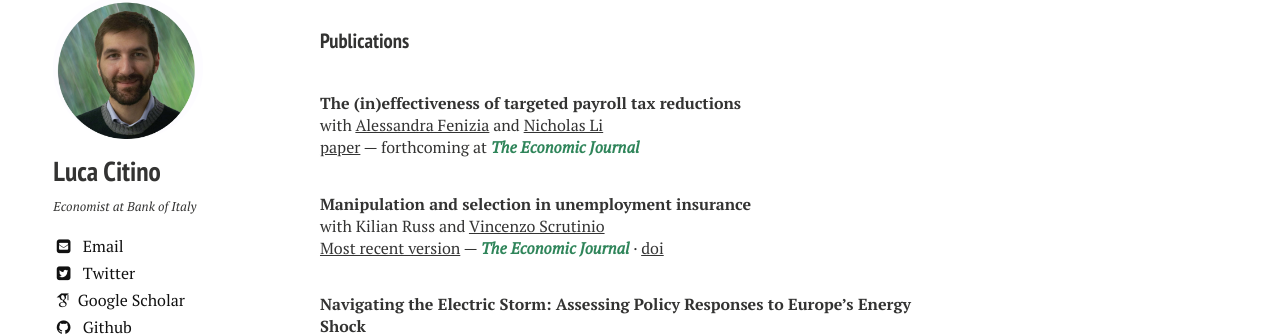
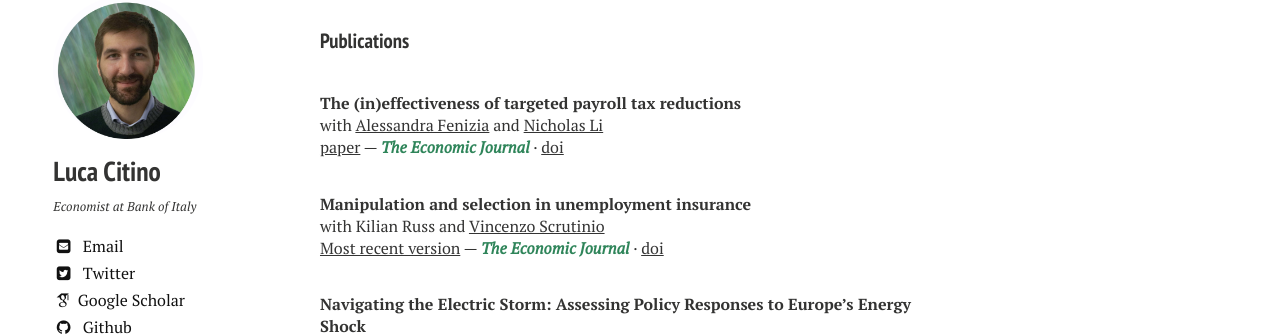
Before and after one commit to luca-citino/luca-citino.github.io, a Jekyll site: the page built from research.md, in a window 1280 px wide. Shown: the part 166-502 px from the top of the page. Built offline with Jekyll 4.4.1, drawn with Linux system fonts in a browser that asks for light colours; nearby versions of some CDN libraries; some web fonts are replaced.

Commit message:
Update research.md

```diff
--- a/research.md
+++ b/research.md
@@ -13,7 +13,7 @@ title: Research
 
 **The (in)effectiveness of targeted payroll tax reductions**
 with [Alessandra Fenizia](https://sites.google.com/site/alessandrafenizia/) and [Nicholas Li](https://sites.google.com/view/nicholasli)
-[paper](https://luca-citino.github.io/docs/FLC_2025Jan7.pdf) — forthcoming at <span class="journal">The Economic Journal</span>
+[paper](https://luca-citino.github.io/docs/FLC_2025Jan7.pdf) — <span class="journal">The Economic Journal</span> · [doi](https://doi.org/10.1093/ej/ueag017)
 
 **Manipulation and selection in unemployment insurance**
 with Kilian Russ and [Vincenzo Scrutinio](https://sites.google.com/view/vincenzoscrutinio/home)
```
